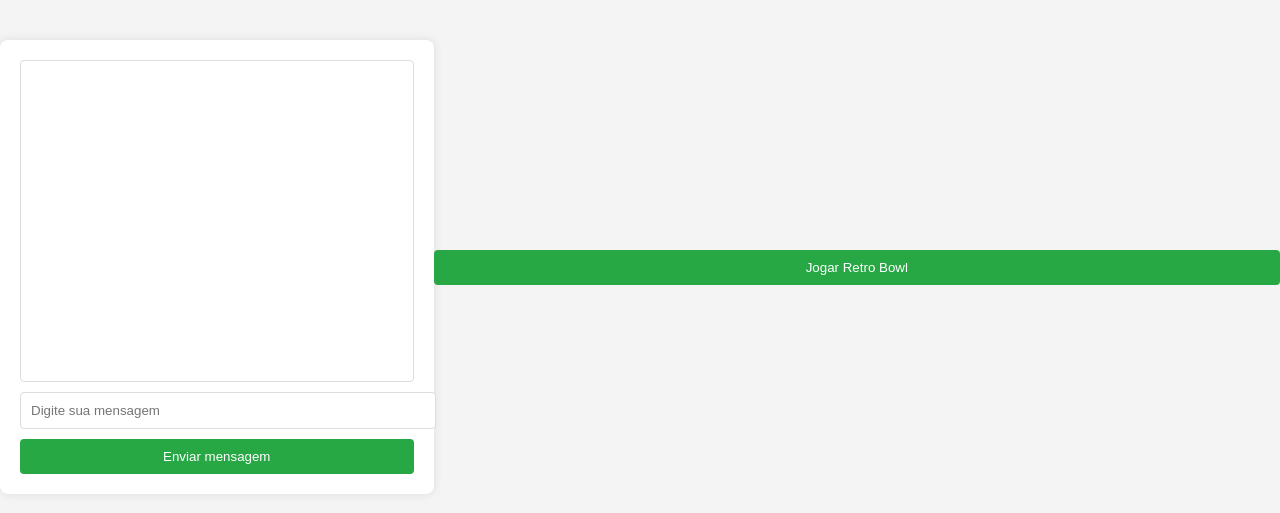
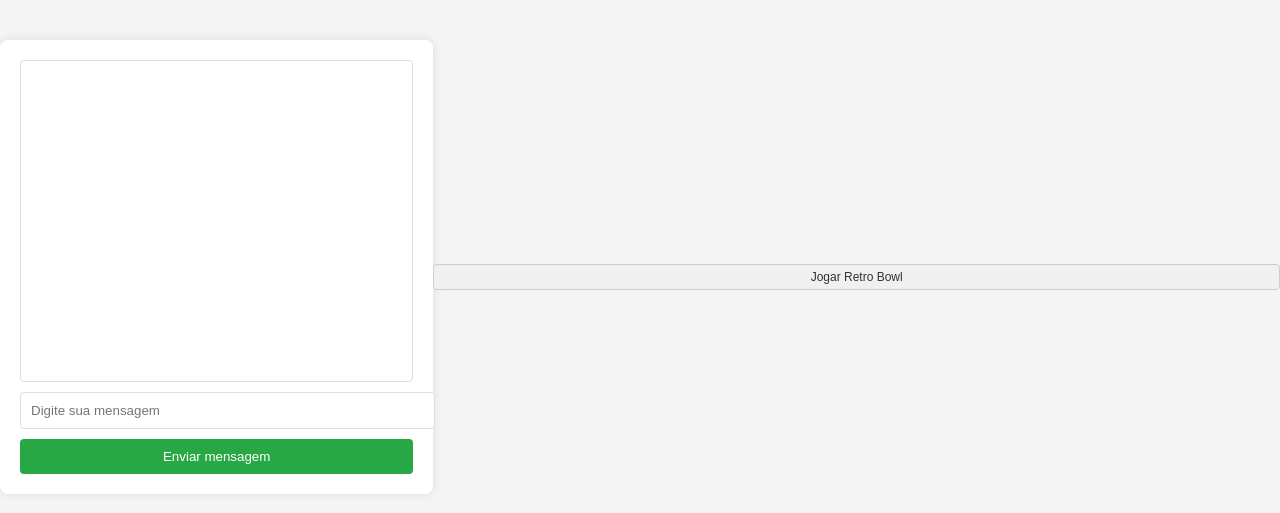
Before and after one commit to Krawk013-a/Inimigos-Hub, a website: page public/chat.html in a window 1280 px wide. Shown: the part 133-646 px from the top of the page. Drawn offline with Linux system fonts and the light colour scheme; no server answers; sample sign-in values are in the browser's storage.

Commit message:
meubotão

```diff
--- a/public/chat.html
+++ b/public/chat.html
@@ -5,6 +5,26 @@
     <meta name="viewport" content="width=device-width, initial-scale=1.0">
     <title>Chat</title>
     <link rel="stylesheet" href="style.css">
+    <style>
+        /* Estilo do botão "Jogar Retro Bowl" */
+        .retrobowl-button {
+            font-size: 12px;          /* Tamanho da fonte */
+            padding: 5px 10px;        /* Espaçamento interno (vertical, horizontal) */
+            border: 1px solid #ccc;   /* Borda fina */
+            border-radius: 4px;       /* Cantos arredondados */
+            background-color: #f0f0f0; /* Cor de fundo */
+            cursor: pointer;          /* Cursor de ponteiro ao passar o mouse */
+            text-decoration: none;    /* Remove sublinhado do texto */
+            color: #333;              /* Cor do texto */
+            display: inline-block;    /* Faz o botão ocupar apenas o espaço do texto */
+            margin-top: 20px;         /* Espaçamento acima do botão */
+        }
+
+        /* Efeito ao passar o mouse */
+        .retrobowl-button:hover {
+            background-color: #e0e0e0; /* Cor de fundo ao passar o mouse */
+        }
+    </style>
 </head>
 <body>
     <div class="chat">
@@ -14,9 +34,10 @@
             <button type="button" id="send-button">Enviar mensagem</button> <!-- type="button" evita o submit automático -->
         </form>
     </div>
+
+    <!-- Botão "Jogar Retro Bowl" -->
+    <button class="retrobowl-button" onclick="window.location.href='retrobowl.html'">Jogar Retro Bowl</button>
+
     <script src="chat.js"></script>
-
-    <button onclick="window.location.href='retrobowl.html'">Jogar Retro Bowl</button>
-
 </body>
 </html>
```
